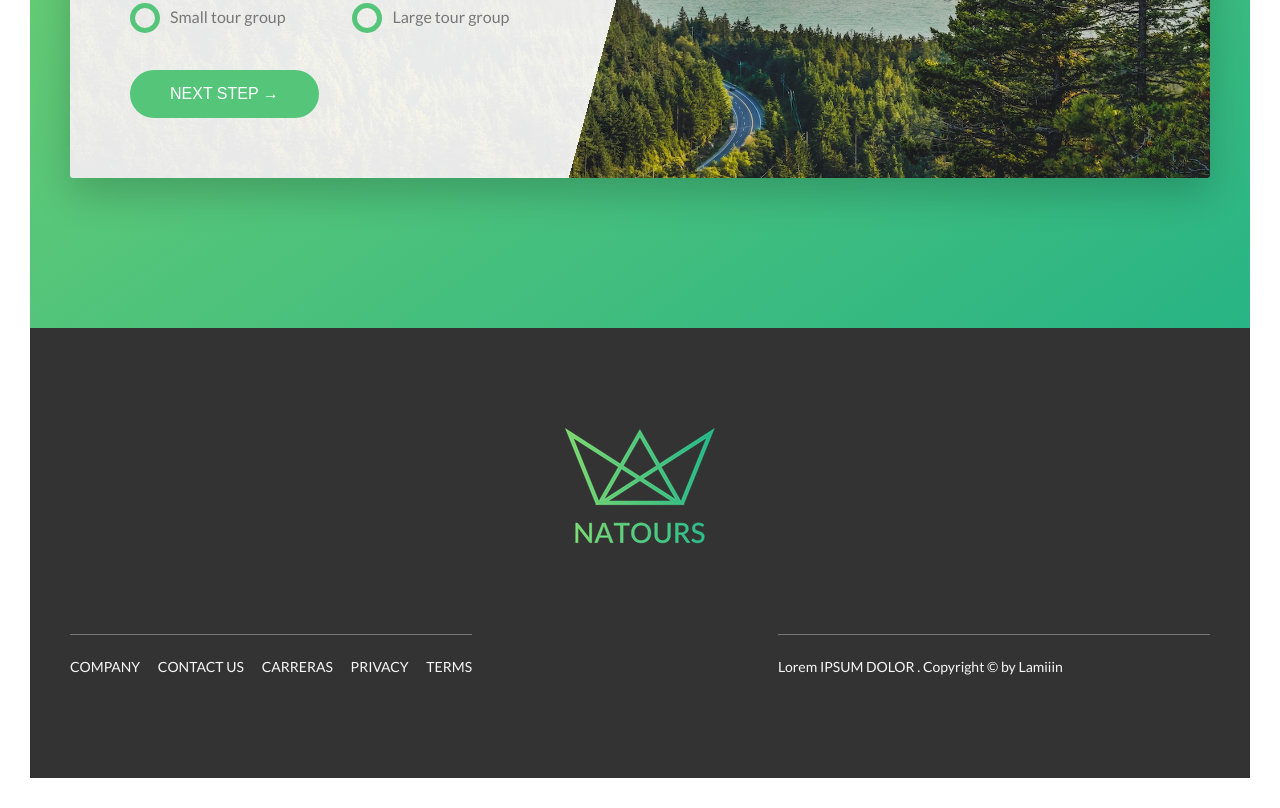
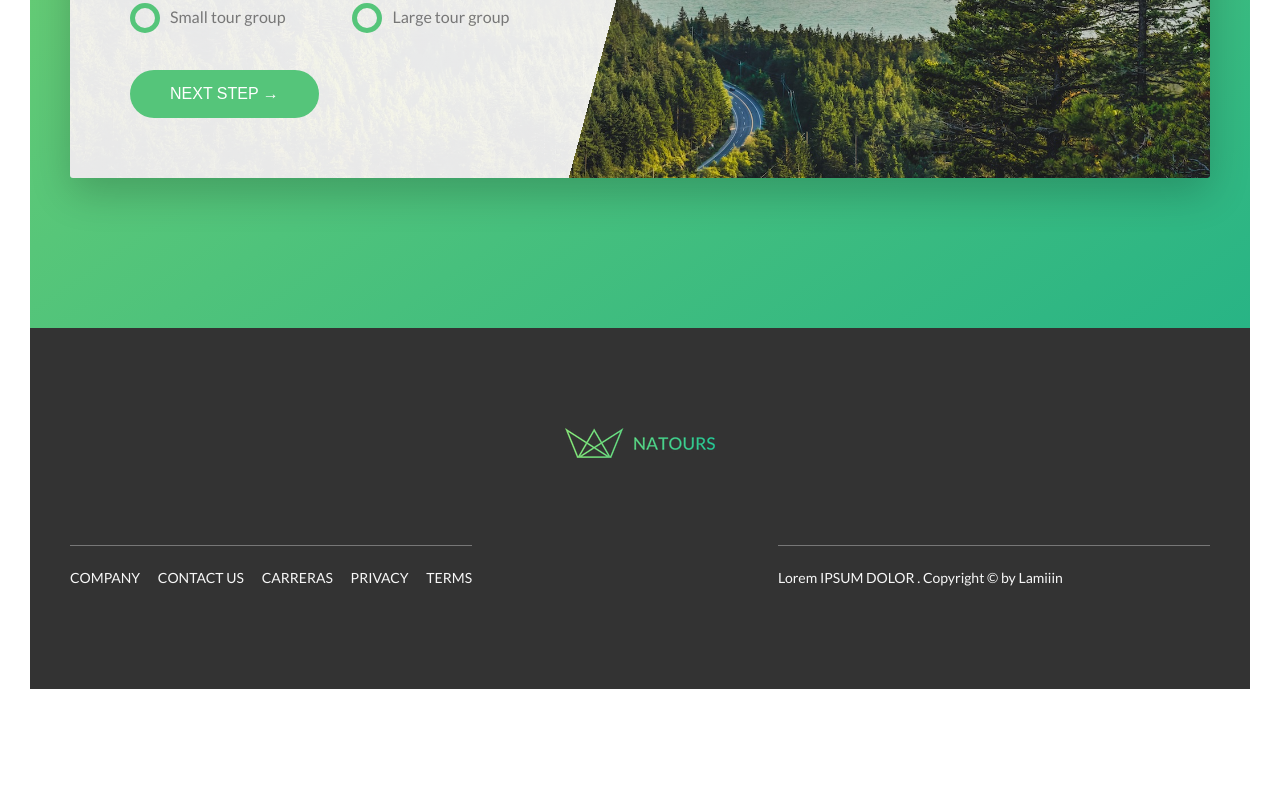
Before and after one commit to raminrez/Touring, a website: page index.html in a window 1280 px wide. Shown: the part 4994-5802 px from the top of the page. After the commit the page ends 5713 px from the top, so only its background shows below. Drawn offline with Linux system fonts and the light colour scheme.

Commit message:
footer imag efix

```diff
--- a/index.html
+++ b/index.html
@@ -457,20 +457,17 @@
 
     <footer id="footer" class="footer">
       <div class="footer__logo-box">
-        <picture class="footer__logo">
-          <source
-            srcset="
-              /img/logo-green-small-1x.png 1x,
-              /img/logo-green-small-2x.png 2x
-            "
-            media="(max-width: 37.5em)"
-          />
-          <img
-            srcset="/img/logo-green-1x.png 1x, /img/logo-green-2x.png 2x"
-            alt="Full Logo"
-            class="footer__logo"
-          />
-        </picture>
+        <!-- <picture class="footer__logo"> -->
+        <img
+          srcset="
+            img/logo-green-small-1x.png  300w,
+            img/logo-green-small-2x.png 1000w
+          "
+          sizes="(max-width: 900px) 20vh ,(max-width: 600px) 30vh , 300px"
+          alt="Full Logo"
+          class="footer__logo"
+        />
+        <!-- </picture> -->
       </div>
       <div class="row">
         <div class="col-1-of-2">
```
